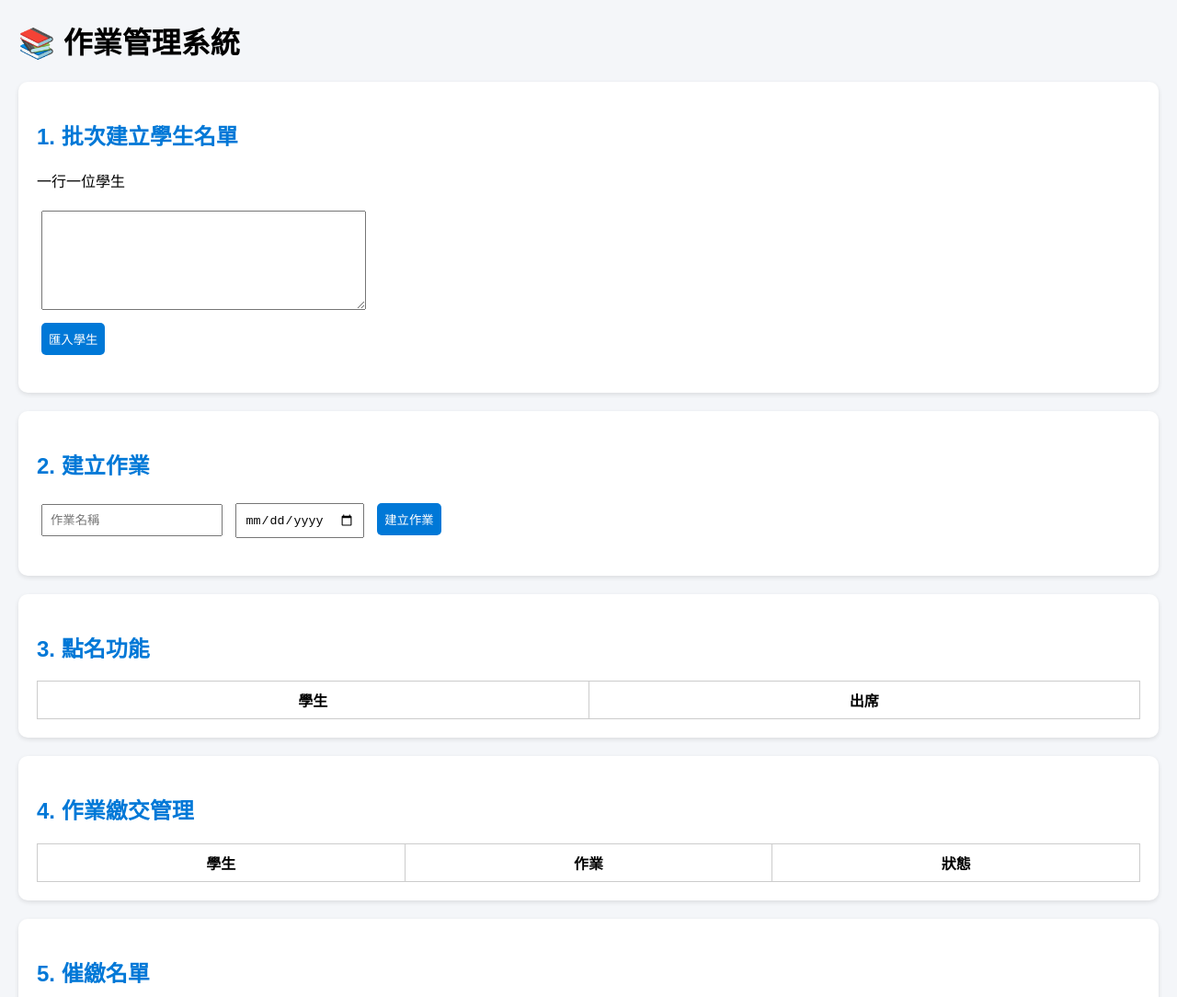
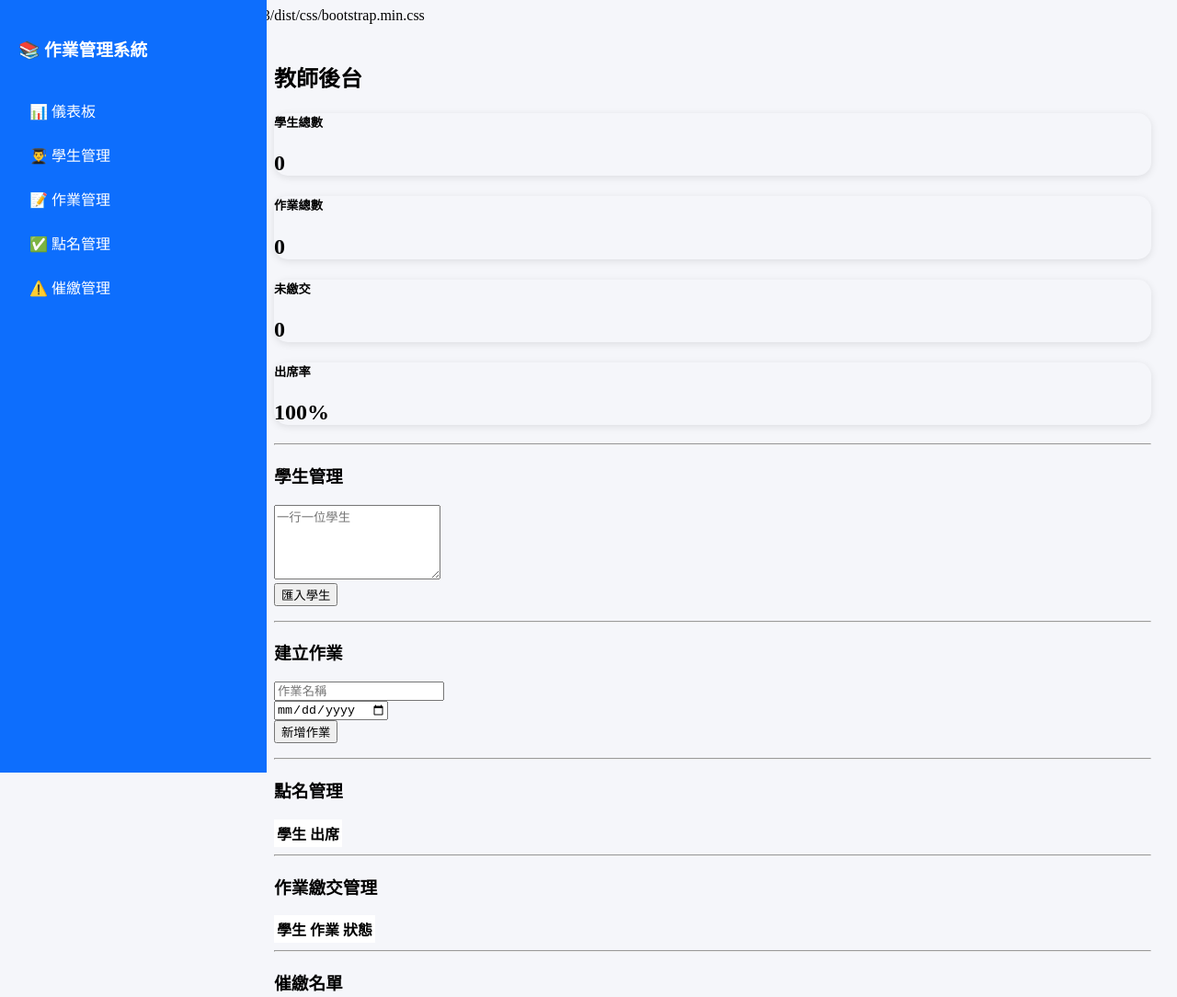
Before and after one commit to cchen741/homework-system, a plain HTML site: page index.html in a window 1280 px wide. Shown: the top 1084 px of the page at 92% size. Drawn offline with Linux system fonts and the light colour scheme.

Commit message:
Refactor index.html with Bootstrap and style updates
Updated HTML structure and styles for the task management system. Added Bootstrap for improved layout and design.

```diff
--- a/index.html
+++ b/index.html
@@ -2,122 +2,220 @@
 <html lang="zh-TW">
 <head>
 <meta charset="UTF-8">
-<meta name="viewport" content="width=device-width, initial-scale=1.0">
-<title>作業管理系統</title>
+<meta name="viewport" content="width=device-width, initial-scale=1">
+
+<title>作業管理系統 V2</title>
+
+https://cdn.jsdelivr.net/npm/bootstrap@5.3.3/dist/css/bootstrap.min.css
 
 <style>
+
 body{
-    font-family: Microsoft JhengHei,sans-serif;
-    margin:20px;
-    background:#f4f6f9;
+    background:#f5f6fa;
 }
 
-.container{
-    background:white;
+.sidebar{
+    position:fixed;
+    left:0;
+    top:0;
+    width:250px;
+    height:100vh;
+    background:#0d6efd;
+    color:white;
     padding:20px;
-    border-radius:10px;
-    margin-bottom:20px;
-    box-shadow:0 2px 5px rgba(0,0,0,.1);
 }
 
-h2{
-    color:#0078d7;
+.sidebar h3{
+    margin-bottom:30px;
 }
 
-input,textarea,button{
-    padding:8px;
-    margin:5px;
+.sidebar ul{
+    list-style:none;
+    padding:0;
 }
 
-button{
+.sidebar li{
+    padding:12px;
     cursor:pointer;
-    border:none;
-    background:#0078d7;
-    color:white;
-    border-radius:5px;
 }
 
-button:hover{
-    background:#005ea6;
+.sidebar li:hover{
+    background:rgba(255,255,255,.2);
 }
 
-table{
-    width:100%;
-    border-collapse:collapse;
-    margin-top:10px;
+.main{
+    margin-left:270px;
+    padding:20px;
 }
 
-th,td{
-    border:1px solid #ccc;
-    padding:8px;
-    text-align:center;
+.card{
+    border:none;
+    border-radius:15px;
+    box-shadow:0 2px 8px rgba(0,0,0,.1);
 }
 
-.remind{
-    color:red;
-    font-weight:bold;
+.table{
+    background:white;
 }
+
 </style>
+
 </head>
+
 <body>
 
-<h1>📚 作業管理系統</h1>
+<div class="sidebar">
 
-<div class="container">
-    <h2>1. 批次建立學生名單</h2>
+<h3>📚 作業管理系統</h3>
 
-    <p>一行一位學生</p>
+<ul>
+<li>📊 儀表板</li>
+<li>👨‍🎓 學生管理</li>
+<li>📝 作業管理</li>
+<li>✅ 點名管理</li>
+<li>⚠️ 催繳管理</li>
+</ul>
 
-    <textarea id="studentInput" rows="6" cols="40"></textarea><br>
-    <button onclick="importStudents()">匯入學生</button>
-
-    <ul id="studentList"></ul>
 </div>
 
-<div class="container">
-    <h2>2. 建立作業</h2>
+<div class="main">
 
-    <input type="text" id="assignmentName" placeholder="作業名稱">
-    <input type="date" id="dueDate">
-    <button onclick="createAssignment()">建立作業</button>
+<h2 class="mb-4">教師後台</h2>
 
-    <ul id="assignmentList"></ul>
+<div class="row">
+
+<div class="col-md-3">
+<div class="card p-3">
+<h5>學生總數</h5>
+<h2 id="studentCount">0</h2>
+</div>
 </div>
 
-<div class="container">
-    <h2>3. 點名功能</h2>
+<div class="col-md-3">
+<div class="card p-3">
+<h5>作業總數</h5>
+<h2 id="assignmentCount">0</h2>
+</div>
+</div>
 
-    <table id="attendanceTable">
+<div class="col-md-3">
+<div class="card p-3">
+<h5>未繳交</h5>
+<h2 id="missingCount">0</h2>
+</div>
+</div>
+
+<div class="col-md-3">
+<div class="card p-3">
+<h5>出席率</h5>
+<h2 id="attendanceRate">0%</h2>
+</div>
+</div>
+
+</div>
+
+<hr>
+
+<h3>學生管理</h3>
+
+<textarea class="form-control"
+id="studentInput"
+rows="5"
+placeholder="一行一位學生"></textarea>
+
+<br>
+
+<button class="btn btn-primary"
+onclick="importStudents()">
+匯入學生
+</button>
+
+<ul id="studentList"
+class="mt-3"></ul>
+
+<hr>
+
+<h3>建立作業</h3>
+
+<div class="row">
+
+<div class="col-md-4">
+<input
+class="form-control"
+id="assignmentName"
+placeholder="作業名稱">
+</div>
+
+<div class="col-md-3">
+<input
+class="form-control"
+type="date"
+id="dueDate">
+</div>
+
+<div class="col-md-2">
+<button
+class="btn btn-success"
+onclick="createAssignment()">
+新增作業
+</button>
+</div>
+
+</div>
+
+<ul id="assignmentList"
+class="mt-3"></ul>
+
+<hr>
+
+<h3>點名管理</h3>
+
+<table class="table">
+
 <thead>
 <tr>
 <th>學生</th>
 <th>出席</th>
 </tr>
 </thead>
-        <tbody></tbody>
+
+<tbody id="attendanceBody"></tbody>
+
 </table>
-</div>
 
-<div class="container">
-    <h2>4. 作業繳交管理</h2>
+<hr>
 
-    <table id="homeworkTable">
+<h3>作業繳交管理</h3>
+
+<table class="table table-bordered">
+
 <thead>
+
 <tr>
 <th>學生</th>
 <th>作業</th>
 <th>狀態</th>
 </tr>
+
 </thead>
-        <tbody></tbody>
+
+<tbody id="homeworkBody"></tbody>
+
 </table>
-</div>
 
-<div class="container">
-    <h2>5. 催繳名單</h2>
+<hr>
 
-    <button onclick="showReminder()">查詢未繳交</button>
-    <ul id="reminderList"></ul>
+<h3>催繳名單</h3>
+
+<button
+class="btn btn-danger"
+onclick="showReminder()">
+產生催繳名單
+</button>
+
+<ul id="reminderList"
+class="mt-3"></ul>
+
 </div>
 
 <script>
@@ -131,117 +229,117 @@ JSON.parse(localStorage.getItem("assignments")) || [];
 let submissions =
 JSON.parse(localStorage.getItem("submissions")) || {};
 
-function saveData(){
+function save(){
+
 localStorage.setItem(
 "students",
-        JSON.stringify(students)
-    );
+JSON.stringify(students));
 
 localStorage.setItem(
 "assignments",
-        JSON.stringify(assignments)
-    );
+JSON.stringify(assignments));
 
 localStorage.setItem(
 "submissions",
-        JSON.stringify(submissions)
-    );
+JSON.stringify(submissions));
+
+updateDashboard();
+
 }
 
 function importStudents(){
 
-    let names =
+students =
 document.getElementById("studentInput")
 .value
 .split("\n")
-    .map(x=>x.trim())
-    .filter(x=>x!="");
+.filter(x=>x.trim()!="");
 
-    students = names;
-
-    saveData();
+save();
 
 renderStudents();
 renderAttendance();
 renderHomework();
+
+}
+
+function createAssignment(){
+
+const name=
+document.getElementById(
+"assignmentName"
+).value;
+
+const due=
+document.getElementById(
+"dueDate"
+).value;
+
+if(!name)return;
+
+assignments.push({
+name,due
+});
+
+save();
+
+renderAssignments();
+renderHomework();
+
 }
 
 function renderStudents(){
 
-    let ul =
-    document.getElementById("studentList");
+const ul=
+document.getElementById(
+"studentList");
 
 ul.innerHTML="";
 
-    students.forEach(student=>{
+students.forEach(x=>{
 
-        let li=document.createElement("li");
-        li.innerText=student;
-
-        ul.appendChild(li);
+ul.innerHTML +=
+`<li>${x}</li>`;
 
 });
-}
 
-function createAssignment(){
-
-    let name =
-    document.getElementById("assignmentName").value;
-
-    let due =
-    document.getElementById("dueDate").value;
-
-    if(!name) return;
-
-    assignments.push({
-        name,
-        due
-    });
-
-    saveData();
-
-    renderAssignments();
-    renderHomework();
 }
 
 function renderAssignments(){
 
-    let ul =
-    document.getElementById("assignmentList");
+const ul=
+document.getElementById(
+"assignmentList");
 
 ul.innerHTML="";
 
 assignments.forEach(a=>{
 
-        let li=document.createElement("li");
+ul.innerHTML +=
+`<li>${a.name} (${a.due})</li>`;
 
-        li.innerHTML=
-        `${a.name} (截止:${a.due})`;
+});
 
-        ul.appendChild(li);
-    });
 }
 
 function renderAttendance(){
 
-    let tbody =
-    document.querySelector(
-    "#attendanceTable tbody");
+const body=
+document.getElementById(
+"attendanceBody");
 
-    tbody.innerHTML="";
+body.innerHTML="";
 
-    students.forEach(student=>{
+students.forEach(s=>{
 
-        let tr=document.createElement("tr");
-
-        tr.innerHTML=`
-        <td>${student}</td>
+body.innerHTML+=`
+<tr>
+<td>${s}</td>
 <td>
 <input type="checkbox">
 </td>
+</tr>
 `;
-
-        tbody.appendChild(tr);
 
 });
 
@@ -249,41 +347,93 @@ function renderAttendance(){
 
 function renderHomework(){
 
-    let tbody =
-    document.querySelector(
-    "#homeworkTable tbody");
+const body=
+document.getElementById(
+"homeworkBody");
 
-    tbody.innerHTML="";
+body.innerHTML="";
 
 students.forEach(student=>{
 
 assignments.forEach(a=>{
 
-            let key =
-            student + "_" + a.name;
+const key=
+student+"_"+a.name;
 
-            let status =
-            submissions[key] || false;
+const submitted=
+submissions[key];
 
-            let tr=document.createElement("tr");
-
-            tr.innerHTML=`
+body.innerHTML += `
+<tr>
 <td>${student}</td>
 <td>${a.name}</td>
 <td>
-                <button onclick="
-                    toggleSubmission(
+<button
+class="btn btn-sm ${
+submitted ?
+'btn-success' :
+'btn-warning'
+}"
+onclick="
+toggleSubmit(
 '${student}',
 '${a.name}'
 )">
-                    ${status ?
+${submitted ?
 '已繳交' :
 '未繳交'}
 </button>
 </td>
+</tr>
 `;
 
-            tbody.appendChild(tr);
+});
+
+});
+
+updateDashboard();
+
+}
+
+function toggleSubmit(student,assignment){
+
+const key=
+student+"_"+assignment;
+
+submissions[key]=
+!submissions[key];
+
+save();
+
+renderHomework();
+
+}
+
+function showReminder(){
+
+const ul=
+document.getElementById(
+"reminderList");
+
+ul.innerHTML="";
+
+students.forEach(student=>{
+
+assignments.forEach(a=>{
+
+const key=
+student+"_"+a.name;
+
+if(!submissions[key]){
+
+ul.innerHTML +=
+`<li style="color:red">
+${student}
+未繳交
+${a.name}
+</li>`;
+
+}
 
 });
 
@@ -291,56 +441,51 @@ function renderHomework(){
 
 }
 
-function toggleSubmission(student,assignment){
+function updateDashboard(){
 
-    let key=
-    student+"_"+assignment;
+document.getElementById(
+"studentCount"
+).innerText=
+students.length;
 
-    submissions[key]=
-    !submissions[key];
+document.getElementById(
+"assignmentCount"
+).innerText=
+assignments.length;
 
-    saveData();
-
-    renderHomework();
-}
-
-function showReminder(){
-
-    let ul=
-    document.getElementById(
-    "reminderList"
-    );
-
-    ul.innerHTML="";
+let missing=0;
 
 students.forEach(student=>{
 
 assignments.forEach(a=>{
 
-            let key=
+const key=
 student+"_"+a.name;
 
-            if(!submissions[key]){
+if(!submissions[key])
+missing++;
 
-                let li=
-                document.createElement("li");
-
-                li.className="remind";
-
-                li.innerText=
-                `${student} 尚未繳交【${a.name}】`;
-
-                ul.appendChild(li);
-            }
 });
 
 });
+
+document.getElementById(
+"missingCount"
+).innerText=
+missing;
+
+document.getElementById(
+"attendanceRate"
+).innerText=
+"100%";
+
 }
 
 renderStudents();
 renderAssignments();
 renderAttendance();
 renderHomework();
+updateDashboard();
 
 </script>
 
```
Lines whose indentation alone changed are shown as unchanged.
